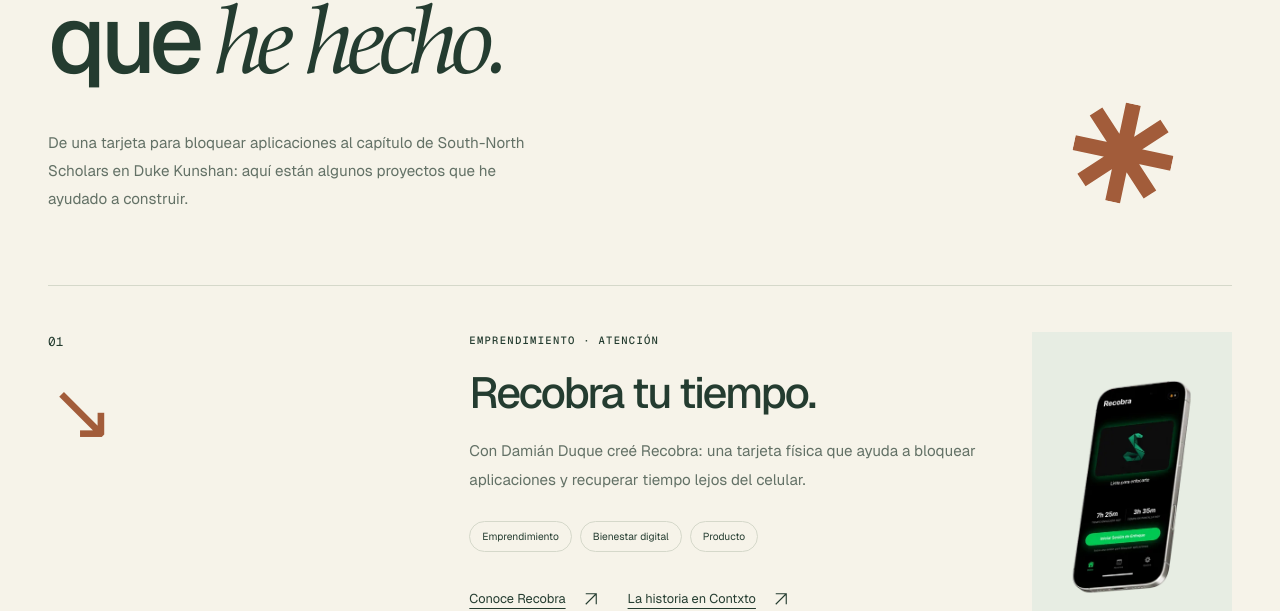
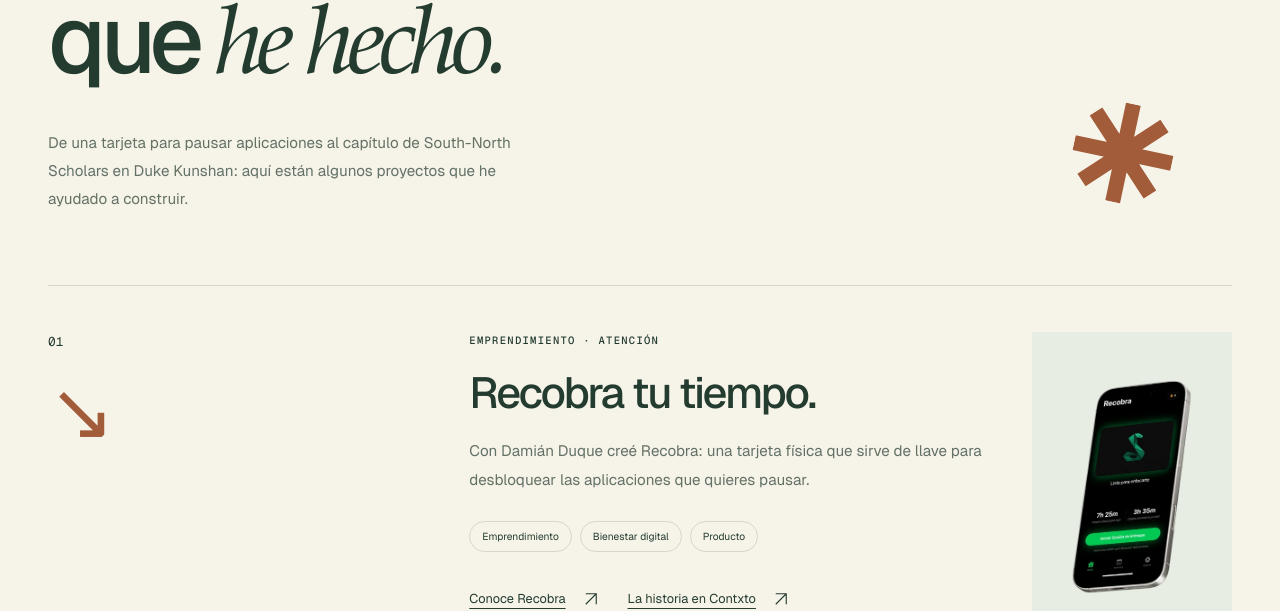
Before and after one commit to nicolasv8/nicolasv8.github.io, a Next.js app: page /resume in a window 1280 px wide. Shown: the part 316-927 px from the top of the page. Built offline with nearby package versions, Linux system fonts and the light colour scheme.

Commit message:
Describe how Recobra’s card works

```diff
--- a/app/resume/page.tsx
+++ b/app/resume/page.tsx
@@ -20,7 +20,7 @@ export default function ResumePage() {
           que <em>he hecho.</em>
         </h1>
         <p className="page-description">
-          De una tarjeta para bloquear aplicaciones al capítulo de South-North Scholars en Duke
+          De una tarjeta para pausar aplicaciones al capítulo de South-North Scholars en Duke
           Kunshan: aquí están algunos proyectos que he ayudado a construir.
         </p>
         <Asterisk />
--- a/lib/site.ts
+++ b/lib/site.ts
@@ -51,7 +51,7 @@ export const projects = [
     category: "Emprendimiento · Atención",
     title: "Recobra tu tiempo.",
     description:
-      "Con Damián Duque creé Recobra: una tarjeta física que ayuda a bloquear aplicaciones y recuperar tiempo lejos del celular.",
+      "Con Damián Duque creé Recobra: una tarjeta física que sirve de llave para desbloquear las aplicaciones que quieres pausar.",
     tags: ["Emprendimiento", "Bienestar digital", "Producto"],
     href: "https://www.recobratutiempo.com/",
     linkLabel: "Conoce Recobra",
```
